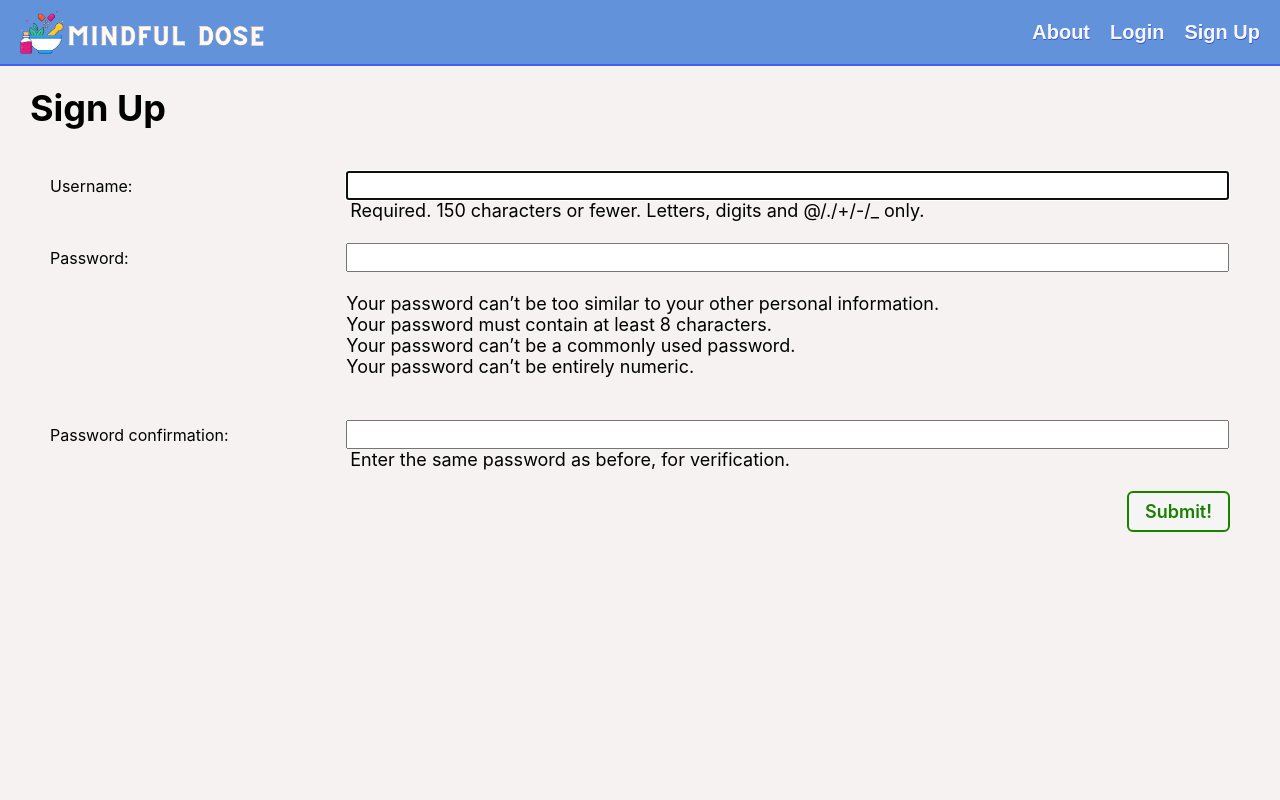
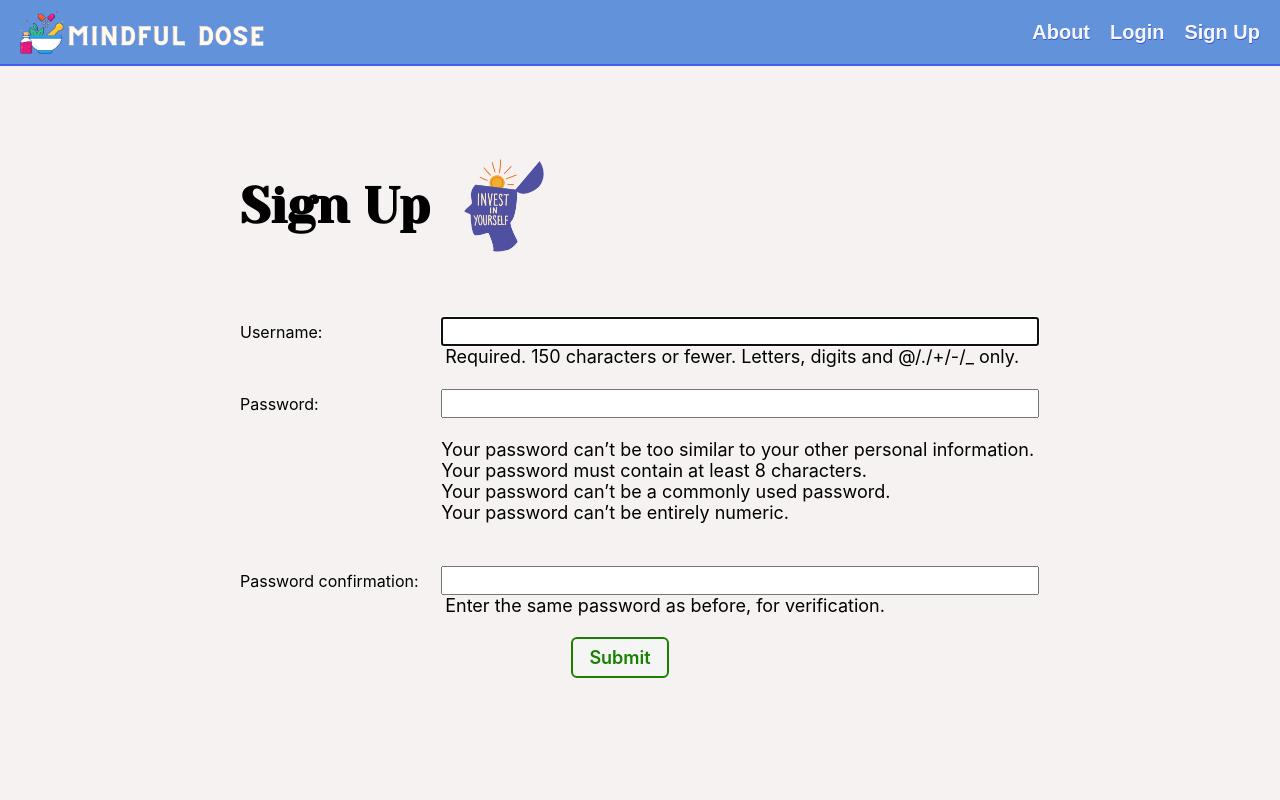
Before and after one commit to BriannaRocha/mindful-dose, a Django app: page /accounts/signup/ in a window 1280 px wide. Run offline with Django 4.2, Linux system fonts and the light colour scheme.

Commit message:
add css to sign up page

```diff
--- a/main_app/static/css/base.css
+++ b/main_app/static/css/base.css
@@ -40,7 +40,7 @@ body {
   --secondary: rgb(57, 57, 57);
   --card-box-shadow: 5px 5px 6px -1px #AAA;
   --font-xtreme: 4.2rem;
-  --font-xxl: 3.6rem;
+  --font-xxl: 5rem;
   --font-xl: 2.4rem;
   --font-l: 1.8rem;
   --font-reg: 1.6rem;
@@ -117,7 +117,7 @@ nav li {
 .page-header {
   display: flex;
   align-items: center;
-  margin: 20px;
+  margin: 40px;
 }
 
 .btn {
@@ -161,15 +161,18 @@ nav li {
 .page-header h1 {
   font-size: var(--font-xxl);
   margin: 0;
+  font-family: "Yeseva One", serif;
+  font-weight: 700;
+  font-style: normal;
 }
 
 .page-header img {
-  height: 40px;
+  height: 100px;
   margin-left:15px;
 }
 
 .page-header img:first-of-type {
-  margin-left: 20px;
+  margin-left: 25px;
 }
 
 .page-content {
--- a/main_app/static/css/form.css
+++ b/main_app/static/css/form.css
@@ -1,3 +1,9 @@
+main {
+  padding-top: 50px;
+  padding-left: 200px;
+  padding-right: 200px;
+}
+
 .form-container {
   display: flex;
   flex-direction: column;
@@ -34,6 +40,6 @@ td > textarea {
 }
 
 .btn {
-  align-self: flex-end;
+  align-self: center;
   margin-right: 40px;
 }
--- a/main_app/templates/base.html
+++ b/main_app/templates/base.html
@@ -14,6 +14,9 @@
   <style>
     @import url('https://fonts.googleapis.com/css2?family=Literata:ital,opsz,wght@0,7..72,200..900;1,7..72,200..900&display=swap')
   </style>
+  <style>
+    @import url('https://fonts.googleapis.com/css2?family=Yeseva+One&display=swap')
+    </style>
   <title>Mindful Dose</title>
   <link rel="stylesheet" type="text/css" href="{% static 'css/base.css' %}">
   {% block head %}
--- a/main_app/templates/signup.html
+++ b/main_app/templates/signup.html
@@ -9,7 +9,7 @@
 
 <div class="page-header">
   <h1>Sign Up</h1>
-  {% comment %} <img src="{% static 'images/nerd-cat.svg' %}" alt="A cat using a computer"/> {% endcomment %}
+  <img src="{% static 'images/mindful.png' %}" alt="Invest  in yourself"/>
 </div>
 {% if error_message %}
   <p class="red-text">{{ error_message }}</p>
@@ -19,7 +19,7 @@
   <table>
     {{ form.as_table }}
   </table>
-  <button type="submit" class="btn submit">Submit!</button>
+  <button type="submit" class="btn submit">Submit</button>
 </form>
 
 {% endblock %}
```
Also changed, not shown: main_app/static/images/mindful.png (added).
